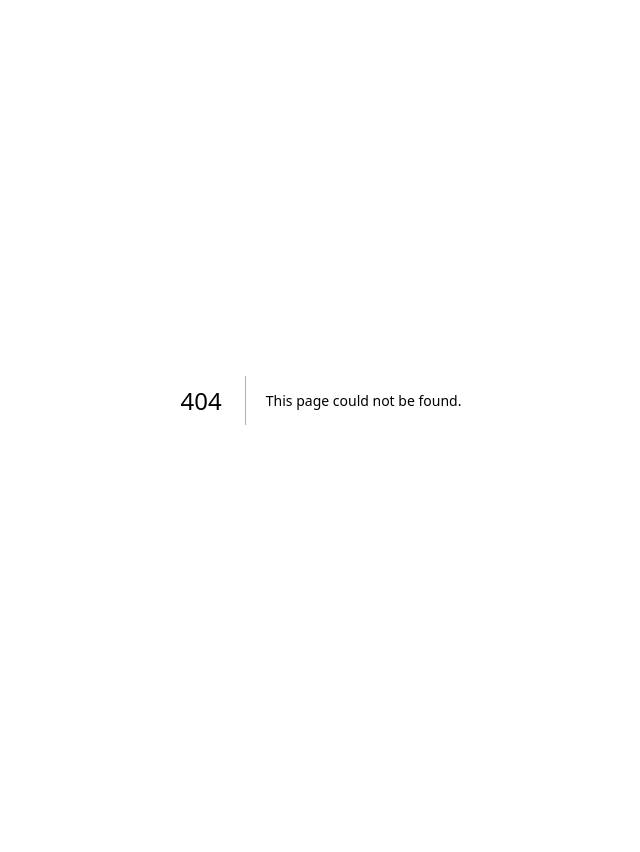
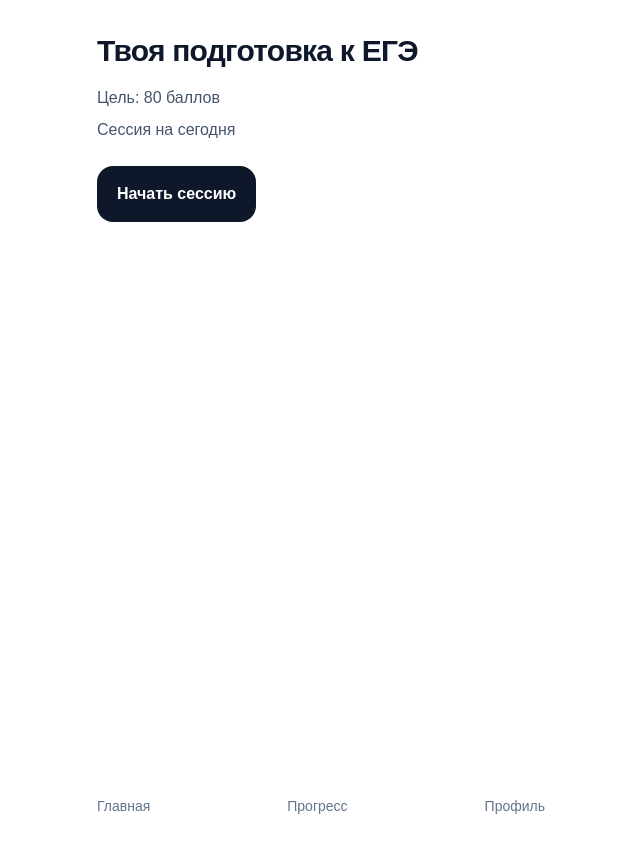
Before and after one commit to 4730188-hue/ege-trainer, a Next.js app: page /home in a window 1280 px wide. Before the commit this address had no page. Shown: the top 852 px of the page, without its empty margins (319-959 px from the left). Before the commit the page ends 800 px from the top, so only its background shows below. Built offline with nearby package versions, Linux system fonts and the light colour scheme.

Commit message:
Add home page route

```diff
--- /dev/null
+++ b/app/home/page.tsx
@@ -0,0 +1,30 @@
+import Link from "next/link";
+
+export default function HomePage() {
+  return (
+    <main className="min-h-screen bg-white px-6 py-8 text-slate-900">
+      <div className="mx-auto flex min-h-screen w-full max-w-md flex-col">
+        <div>
+          <h1 className="text-3xl font-bold leading-tight tracking-tight">
+            Твоя подготовка к ЕГЭ
+          </h1>
+          <p className="mt-4 text-base text-slate-600">Цель: 80 баллов</p>
+          <p className="mt-2 text-base text-slate-600">Сессия на сегодня</p>
+
+          <Link
+            href="/diagnosis"
+            className="mt-6 inline-block rounded-2xl bg-slate-900 px-5 py-4 text-base font-semibold text-white transition hover:opacity-95"
+          >
+            Начать сессию
+          </Link>
+        </div>
+
+        <div className="mt-auto flex items-center justify-between pb-4 text-sm font-medium text-slate-500">
+          <Link href="/home">Главная</Link>
+          <Link href="/result">Прогресс</Link>
+          <Link href="/profile">Профиль</Link>
+        </div>
+      </div>
+    </main>
+  );
+}
```
